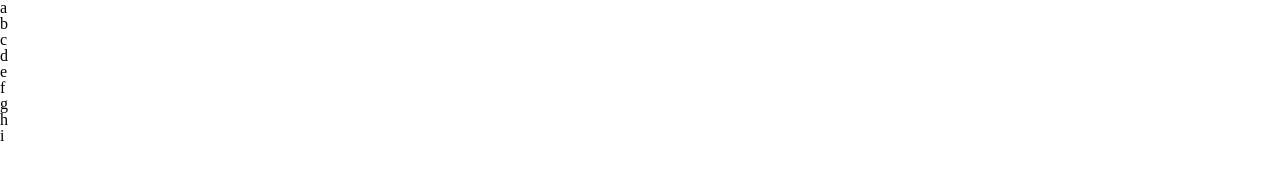
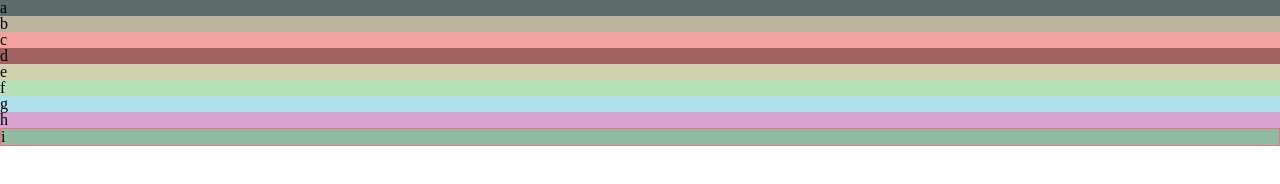
Before and after one commit to Rawan199812/lab-01, a plain HTML site: page index.html in a window 1280 px wide. Drawn offline with Linux system fonts and the light colour scheme.

Commit message:
finish desktop and mobile

```diff
--- a/them.css
+++ b/them.css
@@ -37,9 +37,9 @@ footer{
 }
 
 }
-/* descktop viwport */
+/* tablet viwport */
 
-@media  (min-width:768px ) and (max-width : 960px){
+@media  (min-width:768px ) {
 
     #subContainer-1 div {
         background-color: rgb(243, 162, 159);
@@ -77,3 +77,41 @@ footer{
     }
 
     }
+    @media  (min-width : 960px){
+
+        #subContainer-1 div {
+            background-color: rgb(243, 162, 159);
+        }
+        #subContainer-1 div:last-of-type{
+            background-color: rgb(161, 97, 97);
+        }
+        #subContainer-2 div {
+
+            background-color: rgb(209, 209, 176);
+
+        }
+        #subContainer-2 div:nth-of-type(2){
+            background-color: rgb(181, 224, 181);
+        }
+        #subContainer-2 div:nth-of-type(3){
+            background-color: rgb(176, 224, 238);
+        }
+        #subContainer-2 div:nth-of-type(4){
+            background-color: rgb(216, 163, 209);
+        }
+        header{
+
+            background-color: rgb(94, 108, 109);
+        }
+        aside{
+
+            background-color: rgb(187, 179, 156);
+        }
+
+        footer{
+
+            background-color: rgb(144, 187, 162);
+            border: rgb(240, 118, 118) 1px solid;
+        }
+
+        }
```
